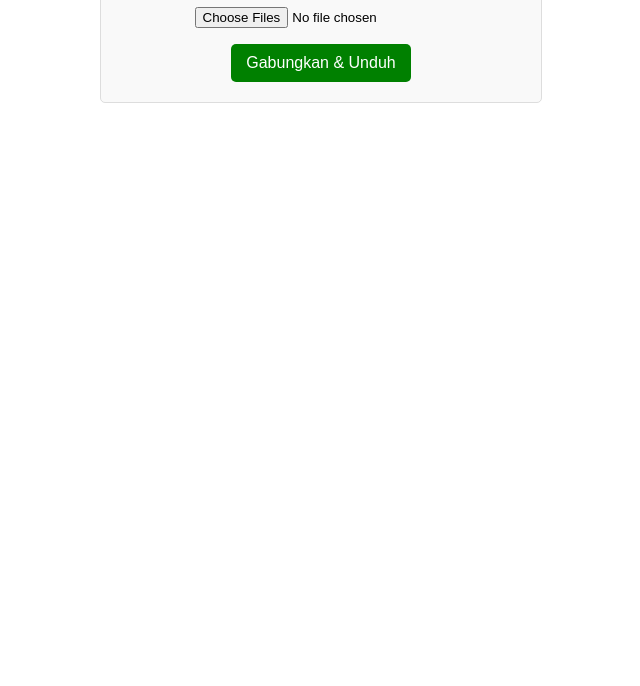
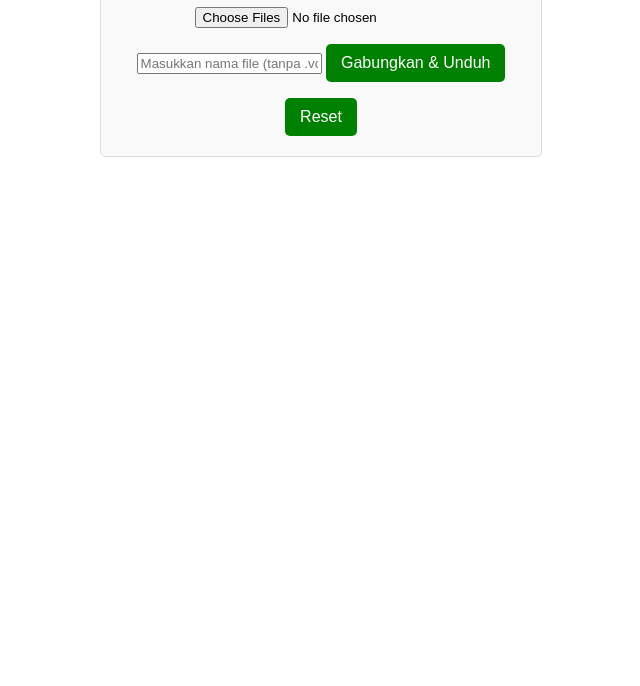
Before and after one commit to drxrwr/drxvcfmarge, a plain HTML site: page index.html in a window 1280 px wide. Shown: the part 114-800 px from the top of the page, without its empty margins (319-959 px from the left). Drawn offline with nearby package versions, Linux system fonts and the light colour scheme.

Commit message:
Update index.html

```diff
--- a/index.html
+++ b/index.html
@@ -11,7 +11,10 @@
         <h1>Gabung File VCF</h1>
         <input type="file" id="fileInput" multiple accept=".vcf">
         <ul id="fileList"></ul>
+        <input type="text" id="fileNameInput" placeholder="Masukkan nama file (tanpa .vcf)">
         <button id="mergeButton">Gabungkan & Unduh</button>
+        <p id="outputFileName"></p>
+        <button id="resetButton">Reset</button>
     </div>
     <script src="https://cdnjs.cloudflare.com/ajax/libs/Sortable/1.15.0/Sortable.min.js"></script>
     <script src="script.js"></script>
```
